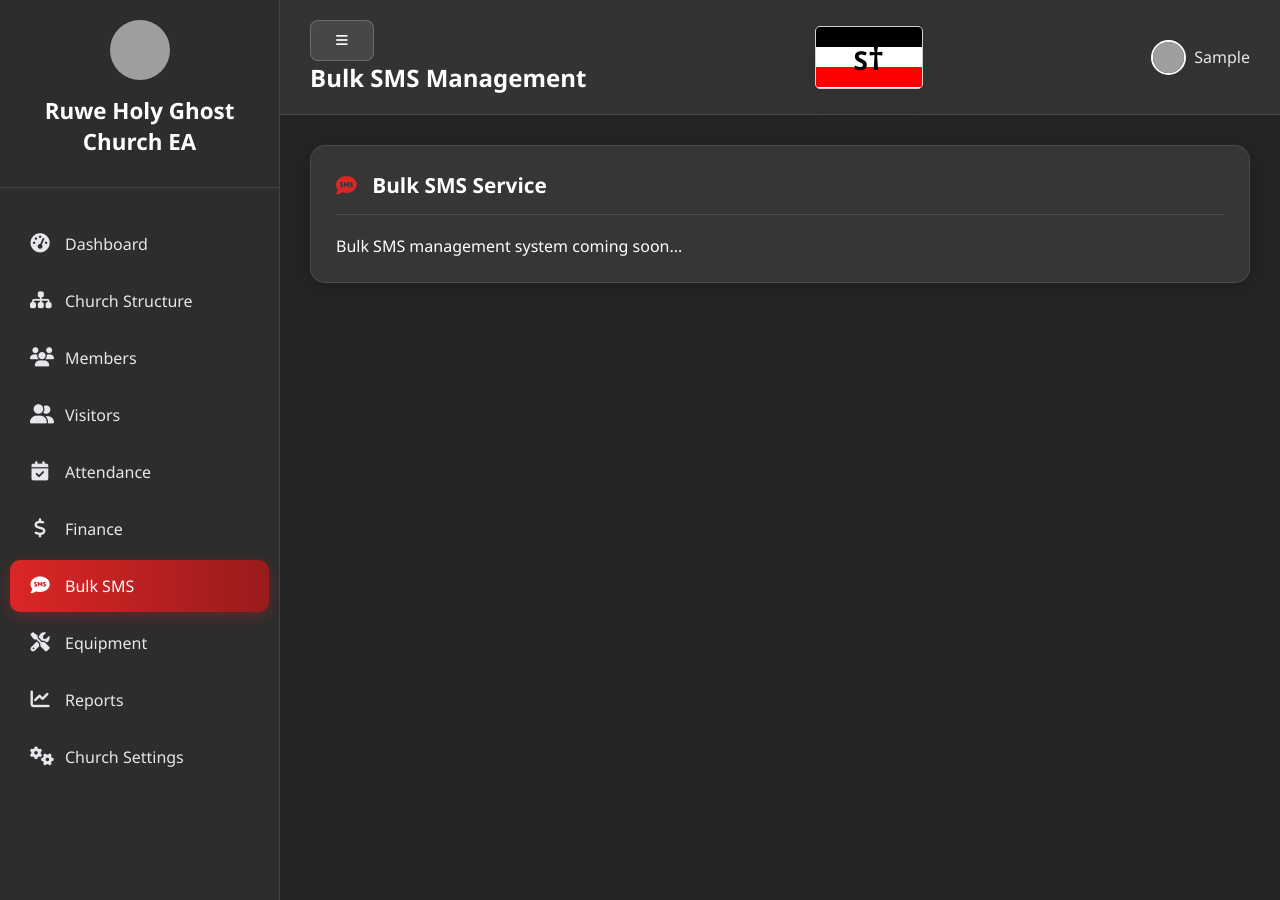
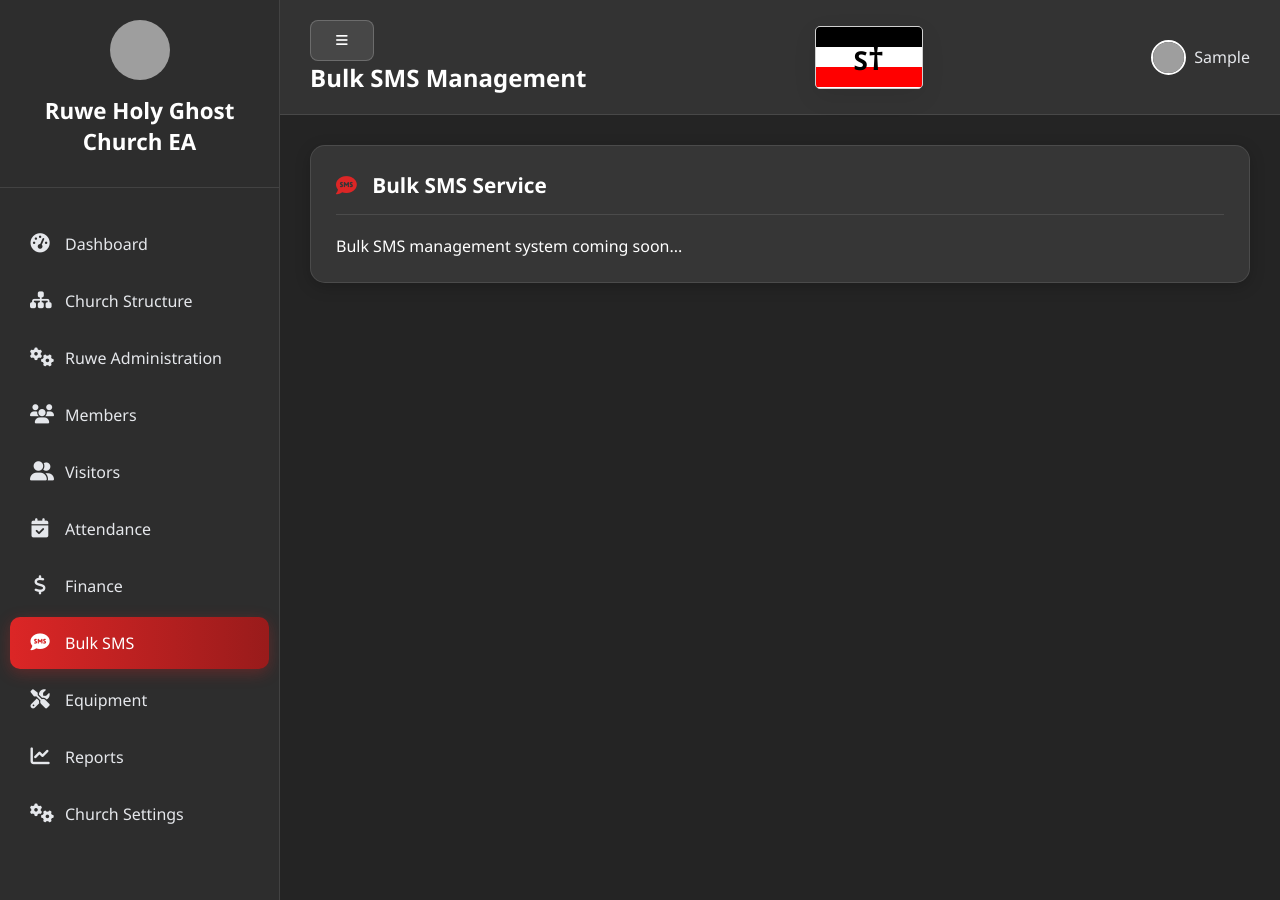
Before and after one commit to ruweholyghostchurchea/RuweHolyGhostChurch, a Django app: page /bulk-sms/ in a window 1280 px wide. Run offline with Django 5.2, Linux system fonts and the light colour scheme; the visitor is signed in with stand-in values (Sample User, id 1); grey boxes are pictures that could not be loaded.

Commit message:
Add administration section for managing church operations
Integrates the 'ruwe_administration' app by adding its URLs to the main URL configuration and includes a new navigation link in the base template for accessing the administration section.

Replit-Commit-Author: Agent
Replit-Commit-Session-Id: 51588384-b11a-4f14-ba4f-3e3d07f3d34b
Replit-Commit-Checkpoint-Type: intermediate_checkpoint

```diff
--- a/ruweholyghostchurch/urls.py
+++ b/ruweholyghostchurch/urls.py
@@ -29,6 +29,7 @@ urlpatterns = [
     path('auth/', include('authentication.urls')),
     path('dashboard/', include('dashboard.urls')),
     path('church-structure/', include('church_structure.urls')),
+    path('ruwe-administration/', include('ruwe_administration.urls')),
     path('members/', include('members.urls')),
     path('visitors/', include('visitors.urls')),
     path('attendance/', include('attendance.urls')),
--- a/templates/base.html
+++ b/templates/base.html
@@ -36,6 +36,12 @@
                         <a href="{% url 'church_structure:index' %}" class="{% if request.resolver_match.app_name == 'church_structure' %}active{% endif %}">
                             <i class="fas fa-sitemap"></i>
                             <span>Church Structure</span>
+                        </a>
+                    </li>
+                    <li>
+                        <a href="{% url 'ruwe_administration:index' %}" class="{% if request.resolver_match.app_name == 'ruwe_administration' %}active{% endif %}">
+                            <i class="fas fa-cogs"></i>
+                            <span>Ruwe Administration</span>
                         </a>
                     </li>
                     <li>
```
